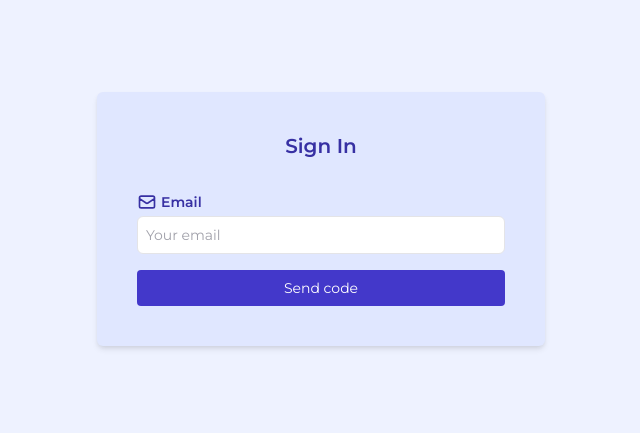
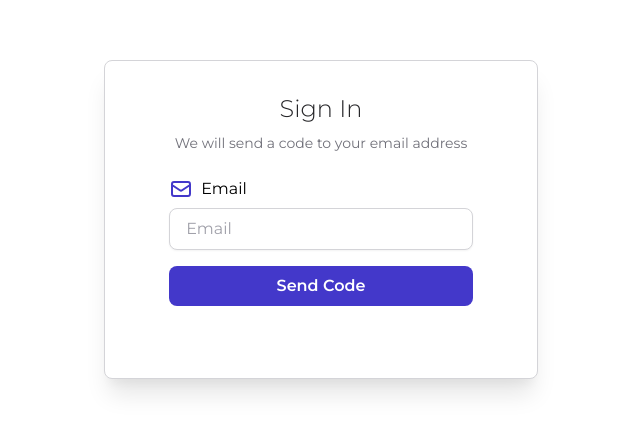
Before and after one commit to mertturkmenoglu/avalanche, a Next.js app in the folder packages/web/: page /signin in a window 1280 px wide. Shown: the part 181-614 px from the top of the page, without its empty margins (319-959 px from the left). Built offline with nearby package versions, Linux system fonts and the light colour scheme.

Commit message:
Update sign in page

```diff
--- a/packages/web/pages/signin.tsx
+++ b/packages/web/pages/signin.tsx
@@ -3,14 +3,18 @@ import Head from 'next/head';
 
 import { MailIcon } from '@heroicons/react/outline';
 import { useRouter } from 'next/router';
-import Card from '../components/Card';
+import isValidEmail from '../utils/isValidEmail';
 
 const SignInPage = (): JSX.Element => {
   const [email, setEmail] = useState('');
   const router = useRouter();
 
-  const login = async () => {
+  const onFormSubmit = async (e: React.FormEvent<HTMLFormElement>) => {
+    e.preventDefault();
+
+    if (isValidEmail(email)) {
       await router.push('/');
+    }
   };
 
   return (
@@ -18,28 +22,44 @@ const SignInPage = (): JSX.Element => {
       <Head>
         <title>Sign In | Avalanche</title>
       </Head>
-      <div className="h-screen bg-indigo-50 block lg:flex">
-        <div className="w-full max-w-md mx-auto py-8 lg:my-auto">
-          <Card className="flex flex-col p-10" background="bg-indigo-100">
-            <h1 className="mx-auto font-semibold text-xl text-indigo-800">Sign In</h1>
-            <label htmlFor="email" className="flex items-center mb-1 mt-8">
-              <MailIcon className="h-5 w-5 mr-1 text-indigo-800" />
-              <div className="text-sm text-indigo-800 font-semibold">Email</div>
+      <main className="w-11/12 md:w-full mx-auto h-screen flex justify-center items-center">
+        <div
+          className="flex flex-col max-w-md px-4 py-8 bg-white rounded-lg shadow-xl border border-1 border-gray-300 dark:bg-gray-800 sm:px-6 md:px-8 lg:px-10">
+          <h1
+            className="self-center mb-2 text-xl font-light text-gray-800 sm:text-2xl dark:text-white">
+          Sign In
+          </h1>
+          <span
+            className="justify-center text-sm text-center text-gray-500 flex-items-center dark:text-gray-400">
+          We will send a code to your email address
+          </span>
+          <div className="p-6">
+            <form onSubmit={(e) => onFormSubmit(e)}>
+              <div className="flex flex-col mb-2">
+                <div className=" relative ">
+                  <label htmlFor='email' className="inline-flex">
+                    <MailIcon height={24} width={24} className="text-indigo-700"/>
+                    <div className="ml-2">Email</div>
                   </label>
-            <input
-              type="email"
-              className="w-full p-2 text-sm border rounded-md outline-none mb-4 focus:outline-none focus:ring-1 focus:ring-indigo-900"
+                  <input type="text"
                     id="email"
-              placeholder="Your email"
+                    className="rounded-lg border-transparent flex-1 appearance-none border border-gray-300 w-full py-2 px-4 bg-white text-black placeholder-gray-400 shadow-sm text-base g-focus"
+                    placeholder="Email"
                     value={email}
                     onChange={(e) => setEmail(e.target.value.trim())}
                   />
-            <button className="bg-indigo-700 py-2 px-4 text-sm text-white rounded focus:outline-none hover:bg-indigo-900" onClick={login}>
-              Send code
-            </button>
-          </Card>
                 </div>
               </div>
+              <div className="flex w-full my-4">
+                <button type="submit"
+                  className="py-2 px-4 bg-indigo-700 hover:indigo-900 g-focus text-white w-full transition ease-in duration-200 text-center text-base font-semibold rounded-lg ">
+                Send Code
+                </button>
+              </div>
+            </form>
+          </div>
+        </div>
+      </main>
     </>
   );
 };
--- a/packages/web/utils/constants.ts
+++ b/packages/web/utils/constants.ts
@@ -1,2 +1,3 @@
-/* eslint-disable import/prefer-default-export */
 export const isProd = process.env.NODE_ENV === 'production';
+
+export const EMAIL_REGEX = /^[a-zA-Z0-9.!#$%&'*+/=?^_`{|}~-]+@[a-zA-Z0-9](?:[a-zA-Z0-9-]{0,61}[a-zA-Z0-9])?(?:\.[a-zA-Z0-9](?:[a-zA-Z0-9-]{0,61}[a-zA-Z0-9])?)*$/;
--- /dev/null
+++ b/packages/web/utils/isValidEmail.ts
@@ -0,0 +1,5 @@
+import { EMAIL_REGEX } from './constants';
+
+const isValidEmail = (text: string): boolean => EMAIL_REGEX.test(text);
+
+export default isValidEmail;
```
Lines whose indentation alone changed are shown as unchanged.
